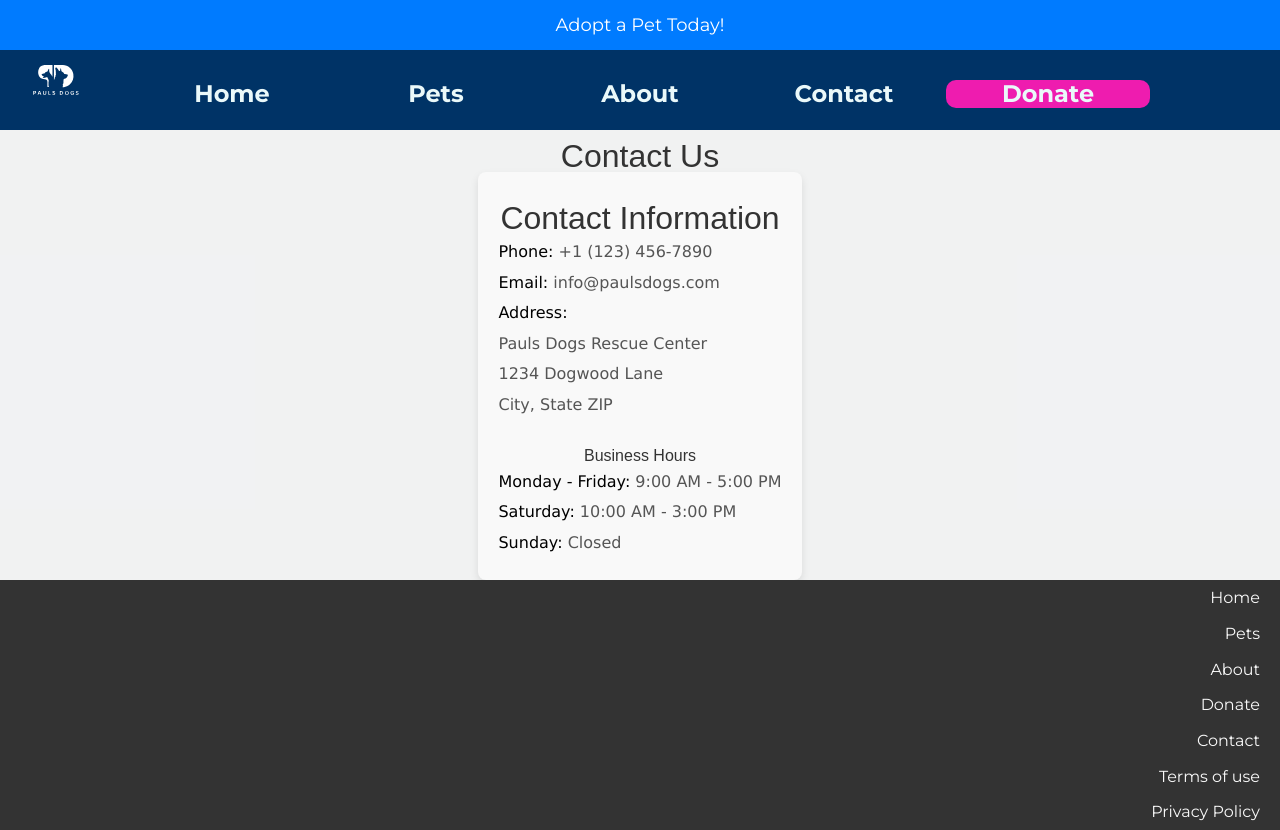
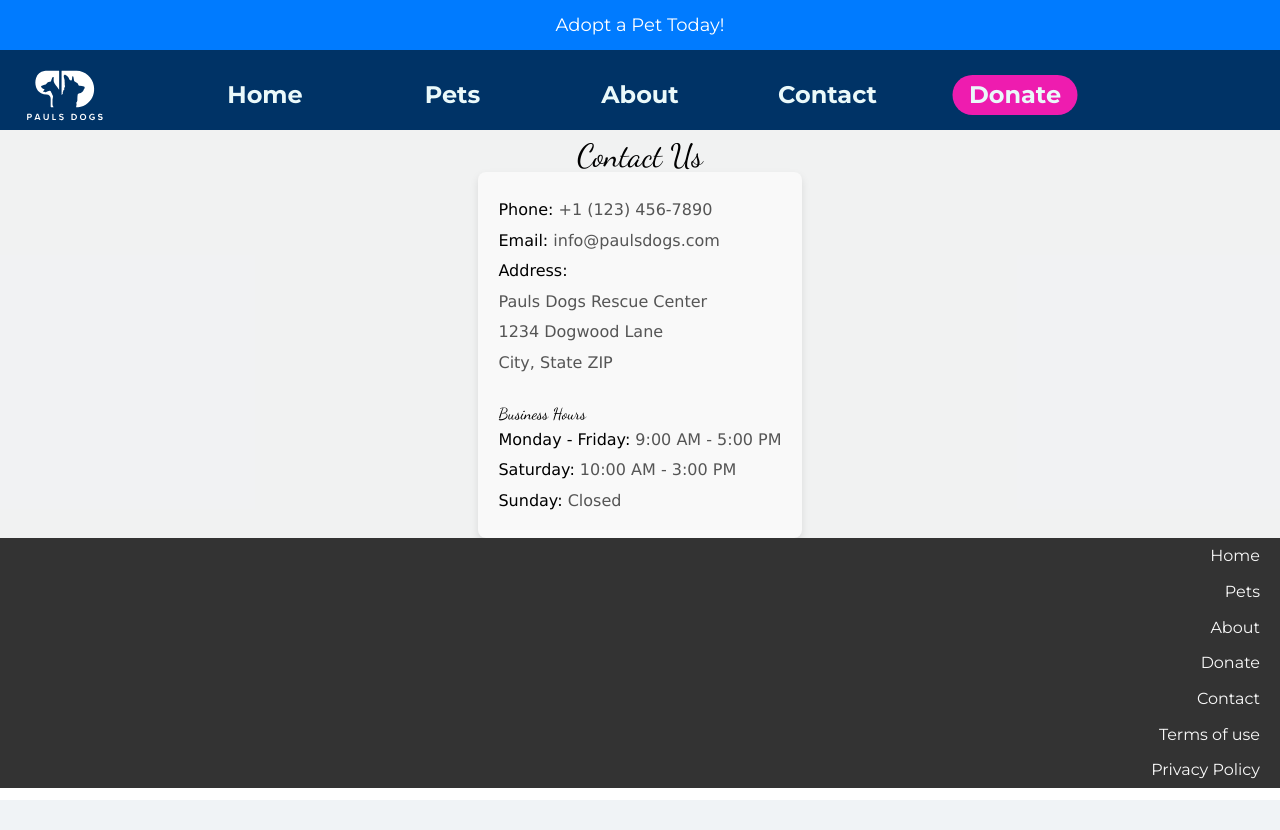
Before and after one commit to GeoffStengel/pauls_dogs, a Django app: page /contact/ in a window 1280 px wide. After the commit the page ends 800 px from the top, so only its background shows below. Run offline with Django 5.2, Linux system fonts and the light colour scheme; some libraries are stand-ins or nearby versions.

Commit message:
Handling errors in pages for gsap, moving some into files they more properly belong where theyre being used in, hopefully that fixes it.  Still the one error for the banner well 3 errors but for that image banner, and removed extra banner_03. styling logo and nav bar for mobile view

```diff
--- a/core/static/core/css/styles.css
+++ b/core/static/core/css/styles.css
@@ -33,26 +33,14 @@ header {
     z-index: 1000;    /* Ensure it's above other content */
 }
 
-nav {
-    display: grid;
-    width: 100%;
-    height: 100%;
-    grid-template-columns: repeat(auto-fit, minmax(150px, 1fr));
-    background: #003366;
-    font-size: 24px;
-    text-align: center;
-}
 
-#pd_logo{
-    width: 160px;
-    height: 60px;
-    border-radius: 12px;
-    top: 0;
-    left: 0;
-    padding: 6px;
-    margin: 0 ;
-
-    align-content: center;
+.pd_logo img {
+    display: flex;
+    width: 80px; /* Adjust the size as needed */
+    height: auto;
+    margin: 0 auto;
+   float: left;
+   margin: 20px 10px 10px 25px;
 }
 
 /***AD*BANNER*AT*TOP*OF*SITE*START***/
@@ -85,11 +73,21 @@ nav {
     background: #eff0f1dd;
 }
 
+nav {
+    display: grid;
+    width: 100%;
+    height: 100%;
+    grid-template-columns: repeat(auto-fit, minmax(150px, 1fr));
+    background: #003366;
+    font-size: 24px;
+    text-align: center;
+}
+
 /***Nav Buttons At Top Of Website***/
 .nav-buttons {
-    display: grid;
-    width: 100%;
-    max-height: 100%;
+    display: flex;
+    width: 125px;
+    height: 40px;
     padding: 2px;
     justify-content: center;
     align-items: center;
@@ -97,24 +95,32 @@ nav {
     font-weight: bold;
     color: var(--text-1);
     justify-content: center;
-    grid-template-columns: minmax(200px, auto);
+    /*grid-template-columns: minmax(150px, auto); */
 }
 
 .nav-links {
-    display: flex;             /* Use flexbox */
+    display: grid;
+    max-width: 100%;            /* Use flexbox */
     justify-content: center;   /* Center items */
     align-items: center;       /* Center vertically */
     position: absolute;        /* For dropdown effect */
-    top: 70px;                 /* Adjust as needed */
+    top: 65px;                 /* Adjust as needed */
     left: 50%;                 /* Center horizontally */
     transform: translateX(-50%); /* Shift back to center */
     padding: 10px;             /* Optional: padding for menu */
-    border-radius: 5px;        /* Optional: rounded corners */
+    border-radius: 5px;
+    grid-template-columns: repeat(auto-fill, minmax(100px, 120px));
+    grid-template-columns: repeat(5, 1fr);
+    gap: 10%;
+}
+.nav-buttons:hover {
+    color: rgb(248, 228, 239);
+    text-decoration: underline;
 }
 
 .donate_button{
     height: 100%;
-    border-radius: 10px;
+    border-radius: 20px;
     background: var(--accent-color);
 }
 
@@ -555,13 +561,6 @@ h1, h2, h3 {
 /***ABOUT PAGE**CSS*END***/
 /************************/
 
-#pd_logo {
-    width: 60px;
-    border-radius: 10px;
-    position: absolute; /* Ensure the logo is positioned relative to the nearest positioned ancestor */
-    top: 50px;
-    left: 2%;
-}
 
 /************************/
 /*****FOOTER*SECTION*START**In Base.html*****/
@@ -594,16 +593,11 @@ h1, h2, h3 {
     max-width: 800px;
     margin: 0 auto;
     padding: 20px;
-    background-color: #f9f9f9;
+    background-color: var(--card-bkgd);
     border-radius: 8px;
     box-shadow: 0 4px 8px rgba(0, 0, 0, 0.1);
 }
 
-h1, h2 {
-    color: #333;
-    font-family: 'Arial', sans-serif;
-    text-align: center;
-}
 
 .contact-details p, .contact-hours p {
     font-family: 'Verdana', sans-serif;
@@ -652,9 +646,9 @@ h1, h2 {
     width: 400px;
 }
 
- #pd_logo {
- display: none;
-}
+.nav-links{
+    gap: 5%;
+ }
 }
 
 @media screen and (max-width: 1020px){
@@ -662,6 +656,21 @@ h1, h2 {
 nav {
     position: relative;
 }
+
+img.logo {
+    position: absolute;
+    margin: 10px 10px 10px 0px;
+    padding: 0;
+    align-self: center;
+    left: 45%;
+    width: 100px;
+}
+img.logo {
+    top: 50%;
+    left: 50%;
+    transform: translate(-50%, -50%);
+    margin: 0px 10px 10px 10px;
+  }
 
 .hamburger {
     cursor: pointer;
@@ -749,6 +758,11 @@ nav {
 
 @media (max-width: 850px) {
     /*******Grid*Under*Lrg*Banner*Holds*Text*1*image*START******/
+img.logo {
+  top: 50%;
+  left: 50%;
+  transform: translate(-50%, -50%);
+}
     .home_description {
         grid-template-columns: 1fr;
         grid-gap: 2%; /**Space In Between The Columns & Rows**/
--- a/core/static/core/js/gsap_main.js
+++ b/core/static/core/js/gsap_main.js
@@ -1,3 +1,4 @@
+//Scroll Trigger For Divs To Move when Scrolling Down, Also Draggable index puppy pics code
 document.addEventListener("DOMContentLoaded", (event) => {
     gsap.registerPlugin(ScrollTrigger, Draggable);
 
--- a/core/templates/core/base.html
+++ b/core/templates/core/base.html
@@ -27,11 +27,13 @@
     <div class="nav-links" id="nav-links">
         <a class="nav-buttons" href="{% url 'home-home' %}">Home</a>
         <a class="nav-buttons" href="{% url 'home-pets' %}">Pets</a>
+
         <a class="nav-buttons" href="{% url 'home-about' %}">About</a>
         <a class="nav-buttons" href="{% url 'home-contact' %}">Contact</a>
         <a class="nav-buttons donate_button" href="{{ homepage.donation_button }}">Donate</a>
     </div>
-   <img id="pd_logo" src="{% static 'core/images/pd_logo_02.svg' %}" alt="Pauls Dogs Logo">
+    <!--<a href="{% url 'home-home' %}"><img id="pd_logo" src="{% static 'core/images/pd_logo_02.svg' %}" alt="Pauls Dogs Logo"></a> -->
+    <a class="pd_logo" href="{% url 'home-home' %}"><img class="logo" src="{% static 'core/images/pd_logo_02.svg' %}" alt="Pauls Dogs Logo"></a>
 </nav>
 
     {% block content %}
@@ -59,7 +61,7 @@
         <!--Holds 3.12.5/dist/gsap.min.js-->
         <script src="https://cdn.jsdelivr.net/npm/gsap@3.12.5/dist/gsap.min.js"></script>
         <script src="https://cdn.jsdelivr.net/npm/gsap@3.12.5/dist/ScrollTrigger.min.js"></script>
-        <script src="https://cdnjs.cloudflare.com/ajax/libs/gsap/3.12.5/TweenMax.min.js"></script>
+        <!--<script src="https://cdnjs.cloudflare.com/ajax/libs/gsap/3.12.5/TweenMax.min.js"></script>-->
         <script src="https://cdn.jsdelivr.net/npm/gsap@3.12.5/dist/Draggable.min.js"></script>
         <script src="{% static 'core/js/gsap_main.js' %}"></script>
 </body>
--- a/core/templates/core/contact.html
+++ b/core/templates/core/contact.html
@@ -8,7 +8,7 @@
  <h1>Contact Us</h1>
 
  <div class="contact-info-container">
-    <h1>Contact Information</h1>
+
     <div class="contact-details">
         <p><strong>Phone:</strong> +1 (123) 456-7890</p>
         <p><strong>Email:</strong> info@paulsdogs.com</p>
--- a/pd_proj/settings.py
+++ b/pd_proj/settings.py
@@ -110,6 +110,7 @@ USE_TZ = True
 
 # Environment-based Static/Media File Handling
 ENVIRONMENT = os.environ.get('ENVIRONMENT', 'development')
+#ENVIRONMENT = 'development'
 
 if ENVIRONMENT == 'development':
     # Development settings for static and media files
@@ -120,7 +121,7 @@ if ENVIRONMENT == 'development':
     MEDIA_URL = '/media/'
     MEDIA_ROOT = os.path.join(BASE_DIR, 'media')
     STATIC_ROOT = os.path.join(BASE_DIR, 'staticfiles')
-    DEBUG = os.environ.get('DEBUG', 'True') == 'True'
+    DEBUG = os.environ.get('DEBUG_DEVELOPMENT', 'True') == 'True'
     print('dohick')
 elif ENVIRONMENT == 'production':
     # Use S3 in production
@@ -144,7 +145,8 @@ elif ENVIRONMENT == 'production':
     print('hickleberry')
 # Default Primary Key Field Type
 DEFAULT_AUTO_FIELD = 'django.db.models.BigAutoField'
-
+print(f"ENVIRONMENT: {ENVIRONMENT}")
+print(f"DEBUG: {DEBUG}")
 
 #if ENVIRONMENT == 'production':
 # AWS S3 Configuration for Static and Media Files
```
Also changed, not shown: core/static/core/images/pd_logo_02.svg, media/banners/pup_banner_04.png (renamed from media/banners/pup_banner_03.png).
